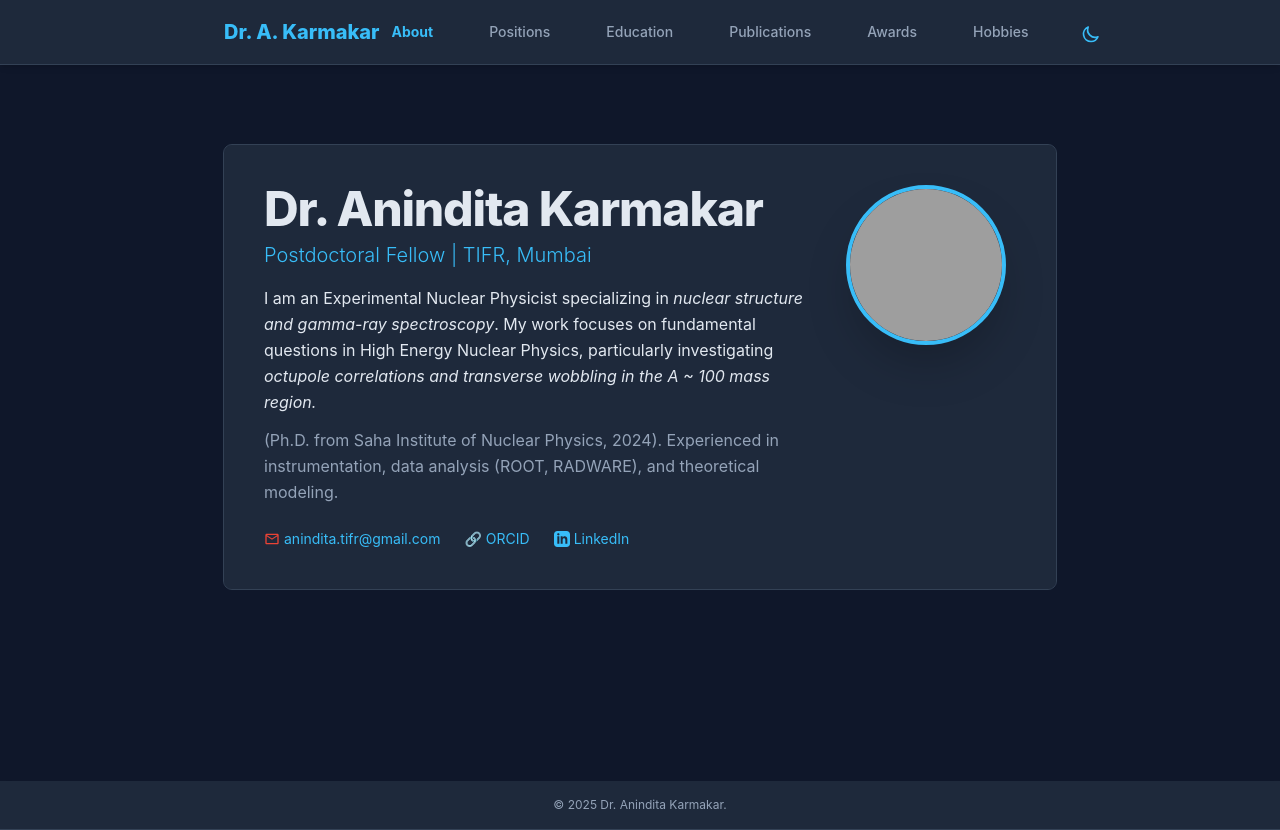
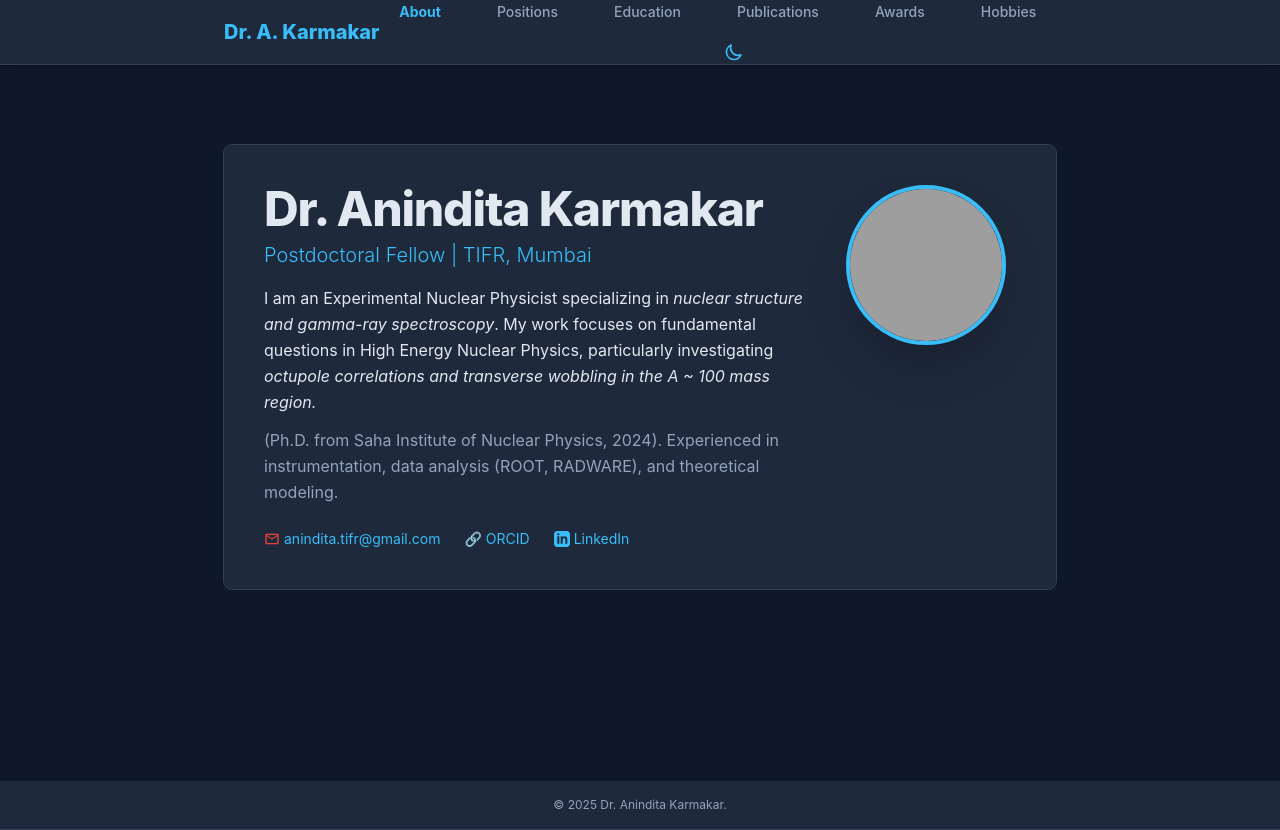
Before and after one commit to ak301196/homepage, a plain HTML site: page index.html in a window 1280 px wide. Drawn offline with nearby package versions, Linux system fonts and the light colour scheme; grey boxes are pictures that could not be loaded.

Commit message:
Update index.html

```diff
--- a/index.html
+++ b/index.html
@@ -174,7 +174,7 @@
                     </a>
                 </div>
                 <!-- Navigation Links and Theme Toggle -->
-                <div class="space-x-4 sm:space-x-8 flex items-center">
+               <div class="space-x-4 sm:space-x-8 flex flex-wrap justify-center items-center">
                     <!-- Main Navigation Links -->
                     <a href="#" id="nav-about" class="nav-link active px-3 py-2 rounded-md text-sm font-medium" onclick="showMainTab('about')">About</a>
                     <a href="#" id="nav-positions" class="nav-link px-3 py-2 rounded-md text-sm font-medium" onclick="showMainTab('positions')">Positions</a>
```
